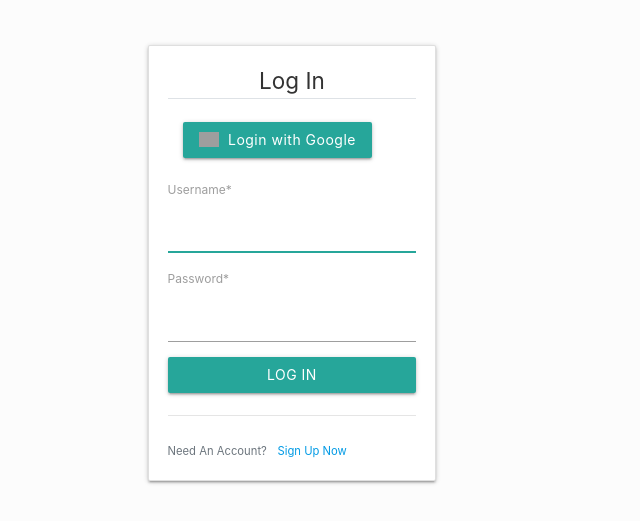
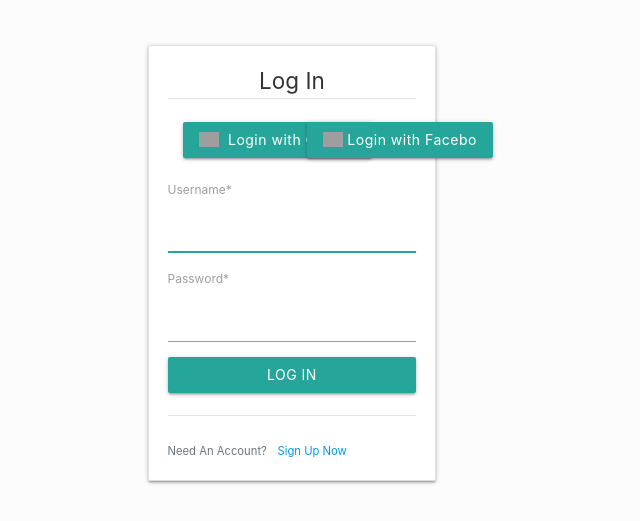
Before and after one commit to prakharepo/campus_placement_app, a Django app: page /login/ in a window 1280 px wide. Shown: the part 48-569 px from the top of the page, without its empty margins (312-952 px from the left). Run offline with Django 3.2, Linux system fonts and the light colour scheme; some libraries are stand-ins or nearby versions; grey boxes are pictures that could not be loaded.

Commit message:
Auth with facebook

```diff
--- a/requirements.txt
+++ b/requirements.txt
@@ -18,3 +18,4 @@ six==1.15.0
 sqlparse==0.3.1
 toml==0.10.1
 wrapt==1.12.1
+django-allauth==0.42.0
--- a/users/templates/users/login.html
+++ b/users/templates/users/login.html
@@ -13,7 +13,14 @@
                         Login with Google
                     </a>
                 </div>
-            </div>
+                 <div class="col-md-6">
+                    <a class="btn btn-outline-dark" href="/accounts/facebook/login/?process=login" role="button" style="text-transform:none">
+                        <img width="20px" style="margin-bottom:3px; " alt="Google sign-in"
+                            src="https://upload.wikimedia.org/wikipedia/commons/thumb/5/51/Facebook_f_logo_%282019%29.svg/100px-Facebook_f_logo_%282019%29.svg.png" />
+                        Login with Facebo
+                    </a>
+                </div>
+            	</div>
                 <form class="form-signin" method="POST">{% csrf_token %}
                     {{ form|crispy }}
                     <button class="btn btn-outline-info btn-block text-uppercase" type="submit">Log In</button>
```
